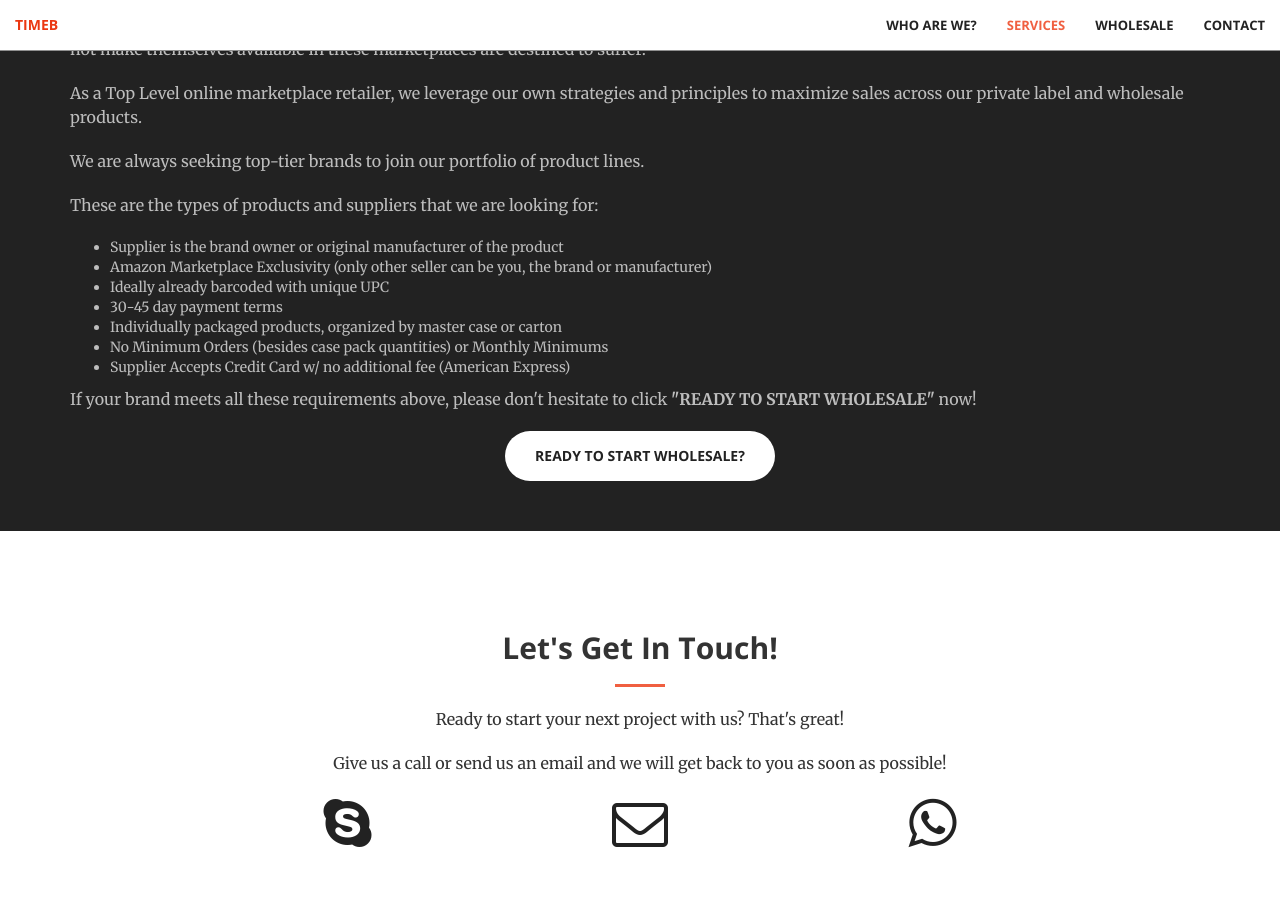
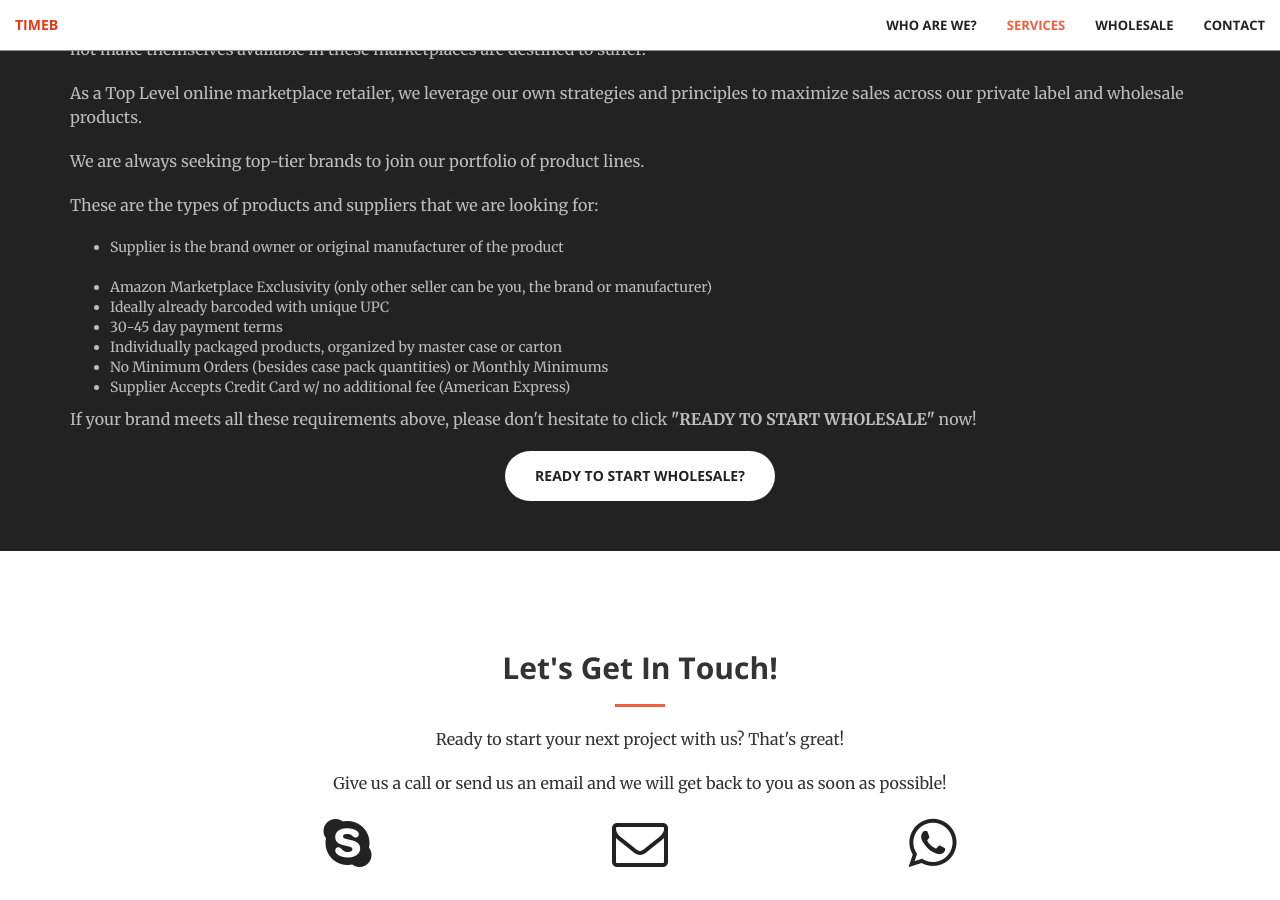
Before and after one commit to TimeBinc/TimeBinc.github.io, a Jekyll site: the page built from index.html, in a window 1280 px wide and 900 px high, scrolled down 2744 px. Built offline with Jekyll 4.4.1, drawn with Linux system fonts in a browser that asks for light colours.

```diff
--- a/_includes/aside.html
+++ b/_includes/aside.html
@@ -17,7 +17,7 @@
             <p class="text-faded-alt">We are always seeking top-tier brands to join our portfolio of product lines.</p>
             <p class="text-faded-alt">These are the types of products and suppliers that we are looking for:</p>
             <ul class="text-faded-alt">
-                <li>Supplier is the brand owner or original manufacturer of the product</li>
+                <p><li>Supplier is the brand owner or original manufacturer of the product</li></p>
                 <li>Amazon Marketplace Exclusivity (only other seller can be you, the brand or manufacturer)</li>
                 <li>Ideally already barcoded with unique UPC</li>
                 <li>30-45 day payment terms</li>
```
